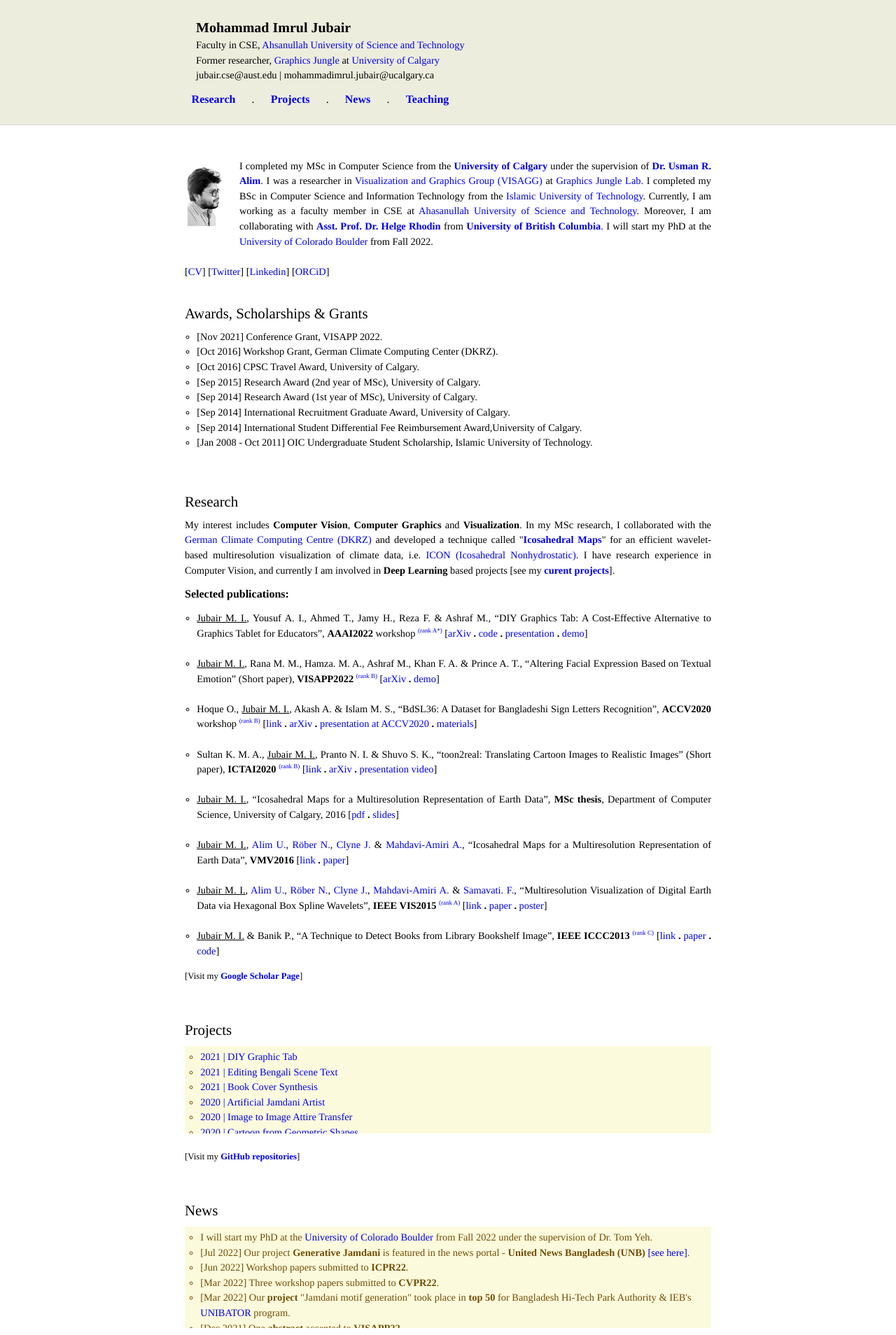
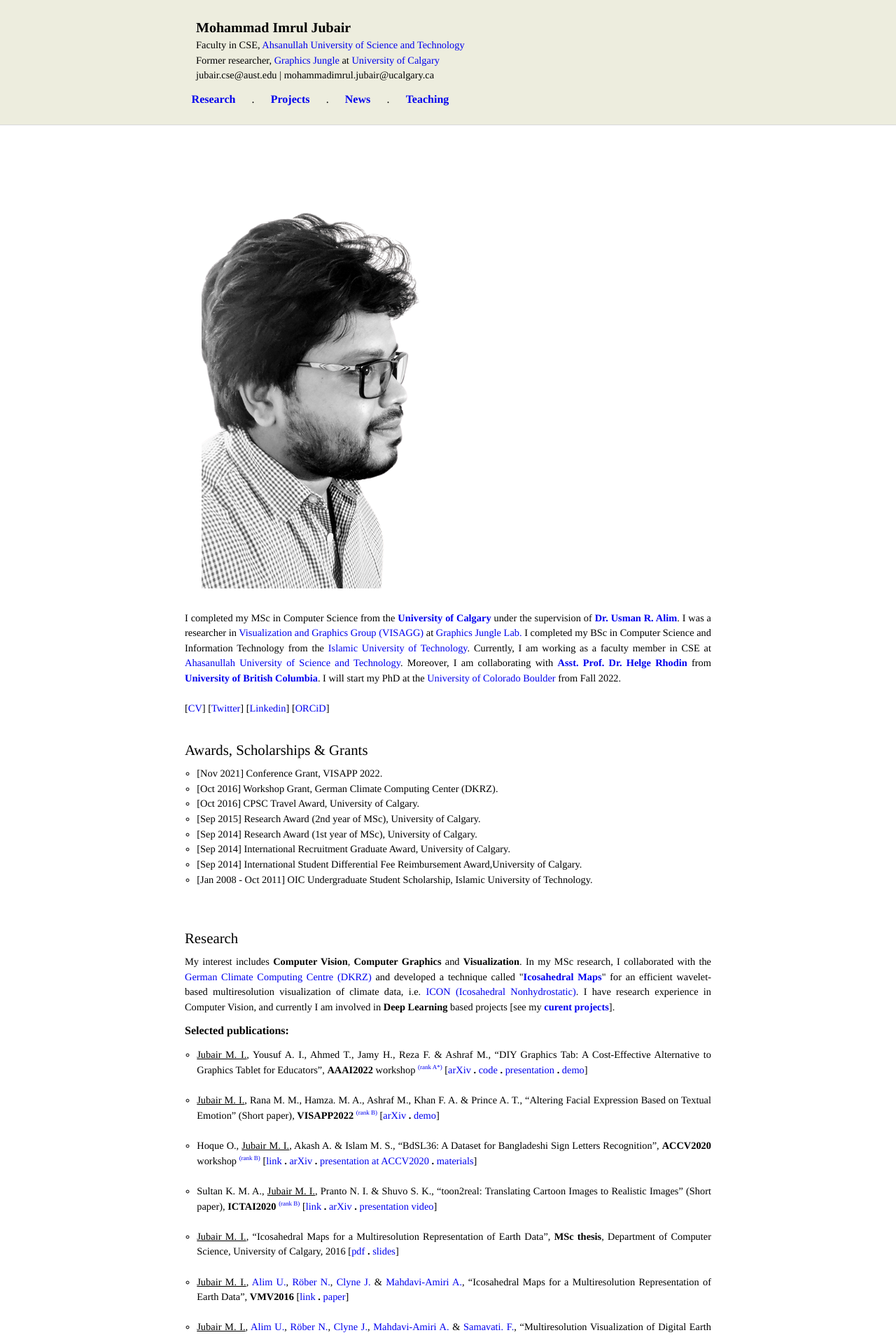
Before and after one commit to imruljubair/imruljubair.github.io, a Jekyll site: the page built from index.html, in a window 1280 px wide. Shown: the top 1908 px of the page at 70% size. Built offline with Jekyll 4.4.1, drawn with Linux system fonts in a browser that asks for light colours.

Commit message:
Update intro.html

```diff
--- a/_includes/intro.html
+++ b/_includes/intro.html
@@ -3,7 +3,7 @@
   <p class="lead">
   <!--<div<div class="portrait"><img src="/assets/images/mypic.jpg"></div>-->
 
-  <div class="portrait"><img src="/assets/images/mypic-bg.png"></div>
+  <div><img src="/assets/images/mypic-bg.png"></div>
 	<p style="font-size:90%;  text-align:justify">I completed my MSc in Computer Science from the <a href="http://www.ucalgary.ca/cpsc" ; style="font-weight:bold">University of Calgary</a> under the supervision of <a href="http://pages.cpsc.ucalgary.ca/~ualim/"; style="font-weight:bold">Dr. Usman R. Alim</a>. I was a researcher in <a href="http://visagg.cpsc.ucalgary.ca/">Visualization and Graphics Group (VISAGG)</a> at <a href="http://jungle.cpsc.ucalgary.ca/wiki/">Graphics Jungle Lab.</a> I completed my BSc in Computer Science and Information Technology from the <a href="http://www.iutoic-dhaka.edu/">Islamic University of Technology</a>. Currently, I am working as a faculty member in CSE at <a href="http://www.aust.edu/">Ahasanullah University of Science and Technology</a>. Moreover, I am collaborating with <a href="https://www.cs.ubc.ca/~rhodin/web/"; style="font-weight:bold">Asst. Prof. Dr. Helge Rhodin</a> from <a href="https://www.cs.ubc.ca/" ; style="font-weight:bold">University of British Columbia</a>. I will start my PhD at the <a href="https://www.colorado.edu/">University of Colorado Boulder</a>  from Fall 2022. &nbsp;
   <br> <br>
   [<a href="{{ '/cv/CV_MIJubair.pdf' | prepend: site.baseurl }}">CV</a>] [<a href="https://twitter.com/ImrulJubair">Twitter</a>] [<a href="https://www.linkedin.com/in/imruljubair">Linkedin</a>] [<a href="https://orcid.org/0000-0003-0112-7524
```
